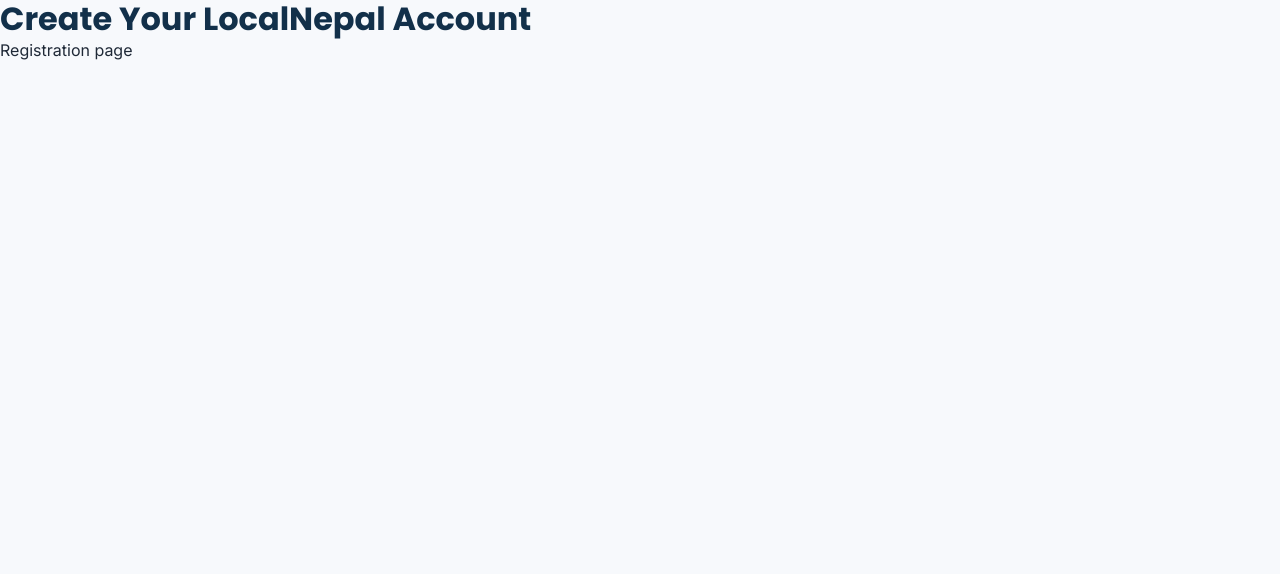
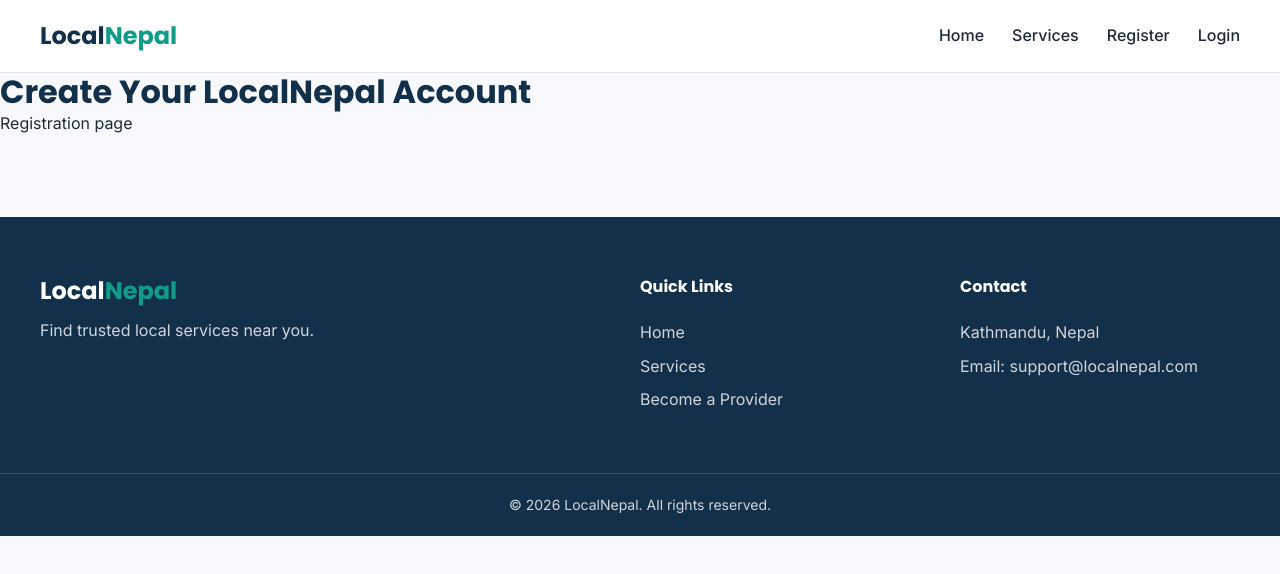
Before and after one commit to PrabinPoudel55/localnepal, a React (Vite) app in the folder client/: page /register in a window 1280 px wide. Shown: the top 574 px of the page. Built offline with nearby package versions, Linux system fonts and the light colour scheme.

Commit message:
feat: add navbar and footer

```diff
--- a/client/src/App.jsx
+++ b/client/src/App.jsx
@@ -1,4 +1,6 @@
 import { Routes, Route } from "react-router-dom";
+
+import MainLayout from "./layouts/MainLayout";
 
 import Home from "./pages/Home";
 import Services from "./pages/Services";
@@ -8,17 +10,15 @@
 
 function App() {
   return (
+    <MainLayout>
       <Routes>
         <Route path="/" element={<Home />} />
-
         <Route path="/services" element={<Services />} />
-
         <Route path="/services/:id" element={<ServiceDetails />} />
-
         <Route path="/login" element={<Login />} />
-
         <Route path="/register" element={<Register />} />
       </Routes>
+    </MainLayout>
   );
 }
 
--- a/client/src/components/layout/Footer.jsx
+++ b/client/src/components/layout/Footer.jsx
@@ -0,0 +1,36 @@
+function Footer() {
+  return (
+    <footer className="footer">
+      <div className="container footer-container">
+
+        <div className="footer-brand">
+          <h3>Local<span>Nepal</span></h3>
+          <p>
+            Find trusted local services near you.
+          </p>
+        </div>
+
+        <div className="footer-links">
+          <h4>Quick Links</h4>
+
+          <a href="/">Home</a>
+          <a href="/services">Services</a>
+          <a href="/register">Become a Provider</a>
+        </div>
+
+        <div className="footer-contact">
+          <h4>Contact</h4>
+          <p>Kathmandu, Nepal</p>
+          <p>Email: support@localnepal.com</p>
+        </div>
+
+      </div>
+
+      <div className="footer-bottom">
+        <p>© 2026 LocalNepal. All rights reserved.</p>
+      </div>
+    </footer>
+  );
+}
+
+export default Footer;
--- a/client/src/components/layout/Navbar.jsx
+++ b/client/src/components/layout/Navbar.jsx
@@ -0,0 +1,26 @@
+import { Link } from "react-router-dom";
+
+function Navbar() {
+  return (
+    <header className="navbar">
+      <div className="container navbar-container">
+
+        {/* Logo */}
+        <Link to="/" className="navbar-logo">
+          Local<span>Nepal</span>
+        </Link>
+
+        {/* Navigation */}
+        <nav className="navbar-menu">
+          <Link to="/">Home</Link>
+          <Link to="/services">Services</Link>
+          <Link to="/register">Register</Link>
+          <Link to="/login">Login</Link>
+        </nav>
+
+      </div>
+    </header>
+  );
+}
+
+export default Navbar;
--- a/client/src/index.css
+++ b/client/src/index.css
@@ -149,3 +149,124 @@
     width: min(100% - 24px, var(--container-width));
   }
 }
+
+/* =========================
+   Navbar
+========================= */
+
+.navbar {
+  background-color: var(--color-white);
+  border-bottom: 1px solid var(--color-border);
+  position: sticky;
+  top: 0;
+  z-index: 1000;
+}
+
+.navbar-container {
+  min-height: 72px;
+  display: flex;
+  align-items: center;
+  justify-content: space-between;
+}
+
+.navbar-logo {
+  font-family: "Poppins", sans-serif;
+  font-size: 24px;
+  font-weight: 700;
+  color: var(--color-primary);
+}
+
+.navbar-logo span {
+  color: var(--color-secondary);
+}
+
+.navbar-menu {
+  display: flex;
+  align-items: center;
+  gap: 28px;
+}
+
+.navbar-menu a {
+  font-weight: 500;
+  color: var(--color-text);
+  transition: 0.2s ease;
+}
+
+.navbar-menu a:hover {
+  color: var(--color-secondary);
+}
+
+/* =========================
+   Footer
+========================= */
+
+.footer {
+  background-color: var(--color-primary);
+  color: var(--color-white);
+  margin-top: 80px;
+}
+
+.footer-container {
+  padding: 60px 0;
+  display: grid;
+  grid-template-columns: 2fr 1fr 1fr;
+  gap: 40px;
+}
+
+.footer h3 {
+  color: var(--color-white);
+  font-size: 24px;
+  margin-bottom: 12px;
+}
+
+.footer h3 span {
+  color: var(--color-secondary);
+}
+
+.footer h4 {
+  color: var(--color-white);
+  margin-bottom: 16px;
+}
+
+.footer p {
+  color: #d1d5db;
+}
+
+.footer-links {
+  display: flex;
+  flex-direction: column;
+  gap: 8px;
+}
+
+.footer-links a {
+  color: #d1d5db;
+  transition: 0.2s ease;
+}
+
+.footer-links a:hover {
+  color: var(--color-secondary);
+}
+
+.footer-contact {
+  display: flex;
+  flex-direction: column;
+  gap: 8px;
+}
+
+.footer-bottom {
+  border-top: 1px solid rgba(255, 255, 255, 0.15);
+  text-align: center;
+  padding: 20px 16px;
+}
+
+.footer-bottom p {
+  font-size: 14px;
+}
+
+@media (max-width: 768px) {
+  .footer-container {
+    grid-template-columns: 1fr;
+    gap: 30px;
+    padding: 48px 0;
+  }
+}
--- a/client/src/layouts/MainLayout.jsx
+++ b/client/src/layouts/MainLayout.jsx
@@ -0,0 +1,18 @@
+import Navbar from "../components/layout/Navbar";
+import Footer from "../components/layout/Footer";
+
+function MainLayout({ children }) {
+  return (
+    <>
+      <Navbar />
+
+      <main>
+        {children}
+      </main>
+
+      <Footer />
+    </>
+  );
+}
+
+export default MainLayout;
```
Lines whose indentation alone changed are shown as unchanged.
